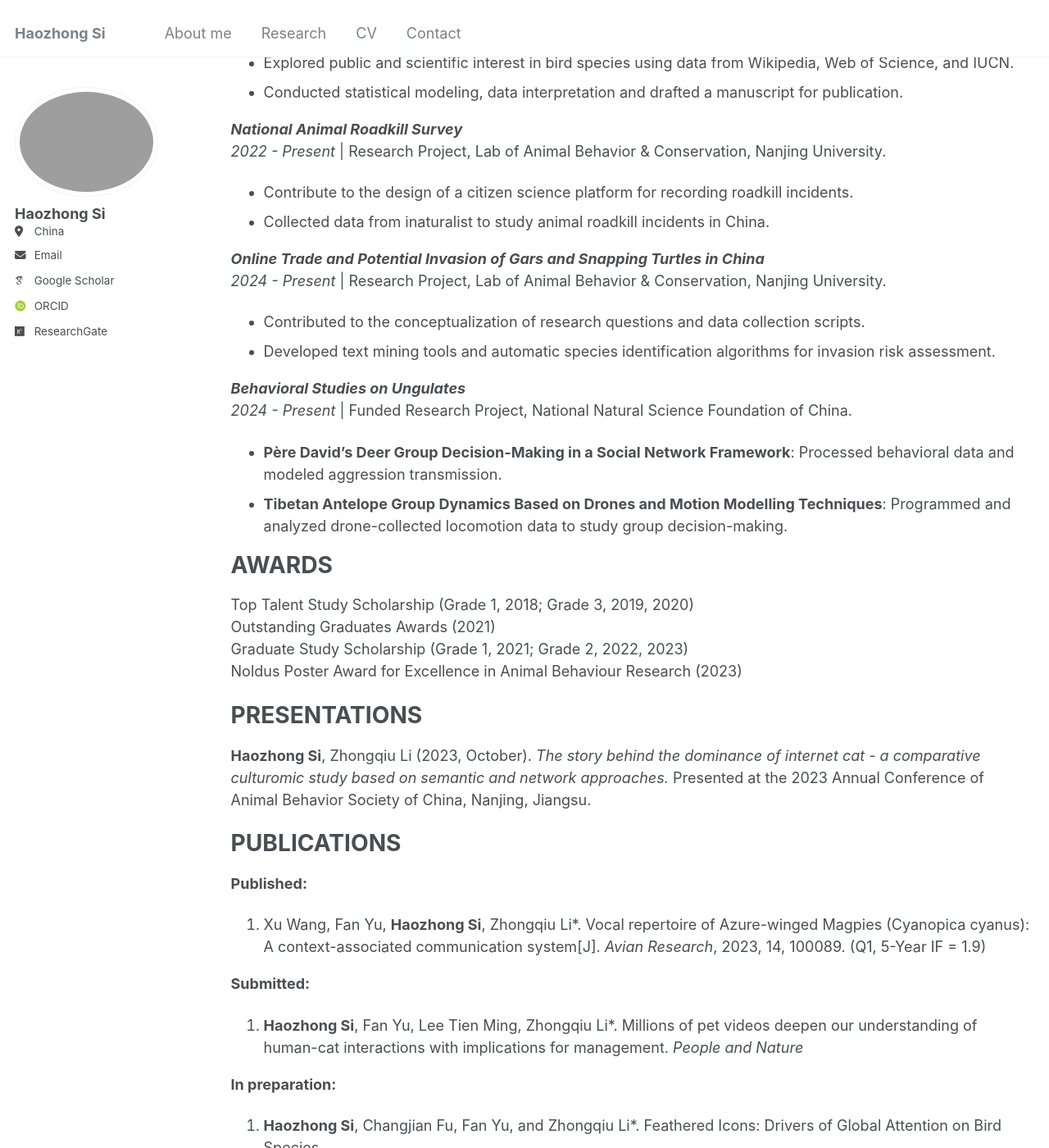
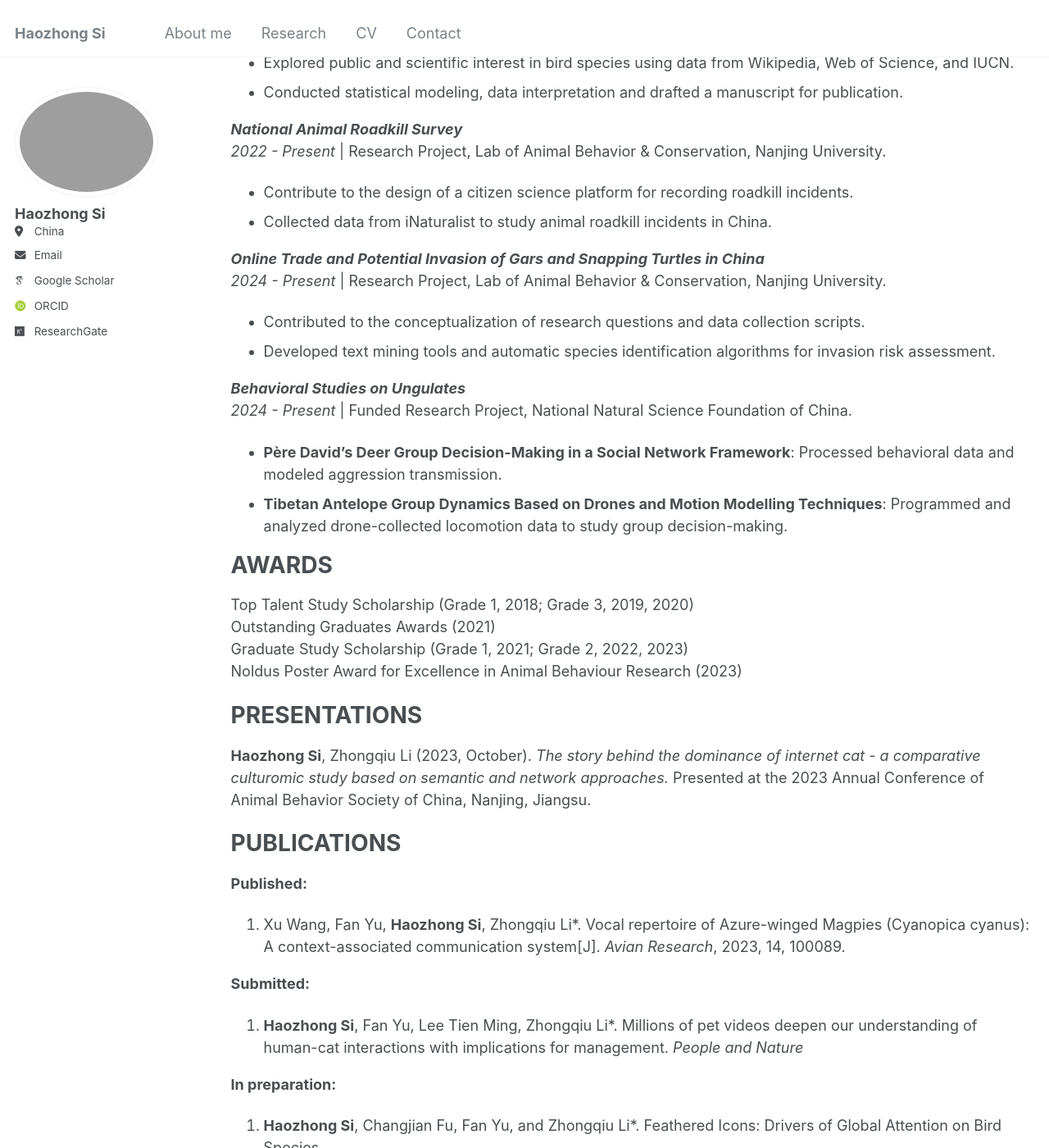
Before and after one commit to caicai555/hzsi-website, a Jekyll site: the page built from _pages/cv.md, in a window 1280 px wide and 1400 px high, scrolled down 1390 px. Shown: the whole window at 82% size. Built offline with Jekyll 4.4.1, drawn with Linux system fonts in a browser that asks for light colours; some web fonts are replaced.

Commit message:
Update cv.md

```diff
--- a/_pages/cv.md
+++ b/_pages/cv.md
@@ -55,7 +55,7 @@ _2023 - Present_ | Research Project, Lab of Animal Behavior & Conservation, Nanj
 **_National Animal Roadkill Survey_**
 _2022 - Present_ | Research Project, Lab of Animal Behavior & Conservation, Nanjing University.
 - Contribute to the design of a citizen science platform for recording roadkill incidents.
-- Collected data from inaturalist to study animal roadkill incidents in China.
+- Collected data from iNaturalist to study animal roadkill incidents in China.
 
 **_Online Trade and Potential Invasion of Gars and Snapping Turtles in China_**
 _2024 - Present_ | Research Project, Lab of Animal Behavior & Conservation, Nanjing University.
@@ -81,7 +81,7 @@ PRESENTATIONS
 PUBLICATIONS
 ======
 **Published:**
-1.  Xu Wang, Fan Yu, **Haozhong Si**, Zhongqiu Li*. Vocal repertoire of Azure-winged Magpies (Cyanopica cyanus): A context-associated communication system[J]. _Avian Research_, 2023, 14, 100089. (Q1, 5-Year IF = 1.9)
+1.  Xu Wang, Fan Yu, **Haozhong Si**, Zhongqiu Li*. Vocal repertoire of Azure-winged Magpies (Cyanopica cyanus): A context-associated communication system[J]. _Avian Research_, 2023, 14, 100089.
 
 **Submitted:**
 1. **Haozhong Si**, Fan Yu, Lee Tien Ming, Zhongqiu Li*. Millions of pet videos deepen our understanding of human-cat interactions with implications for management. _People and Nature_
```
